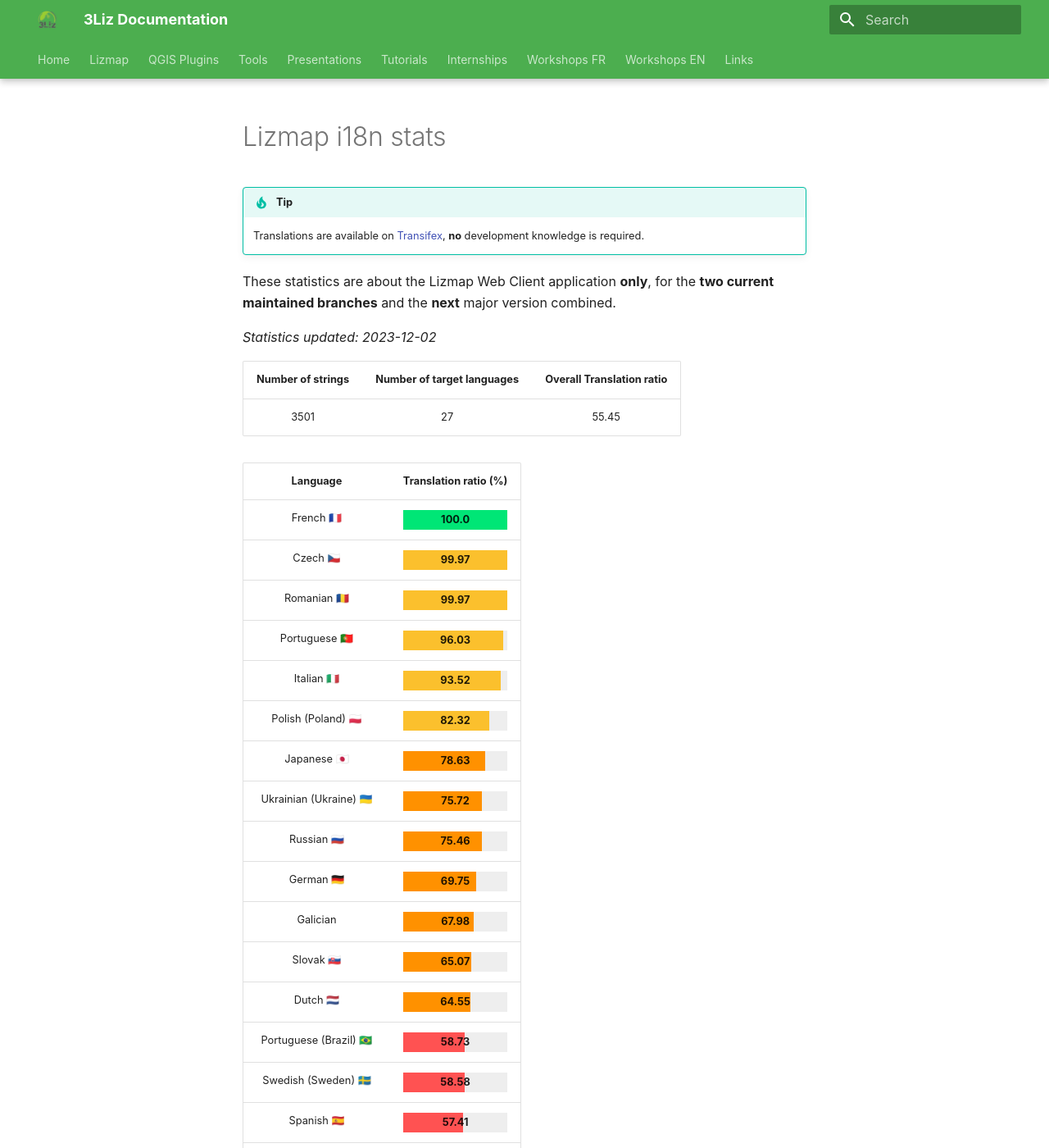
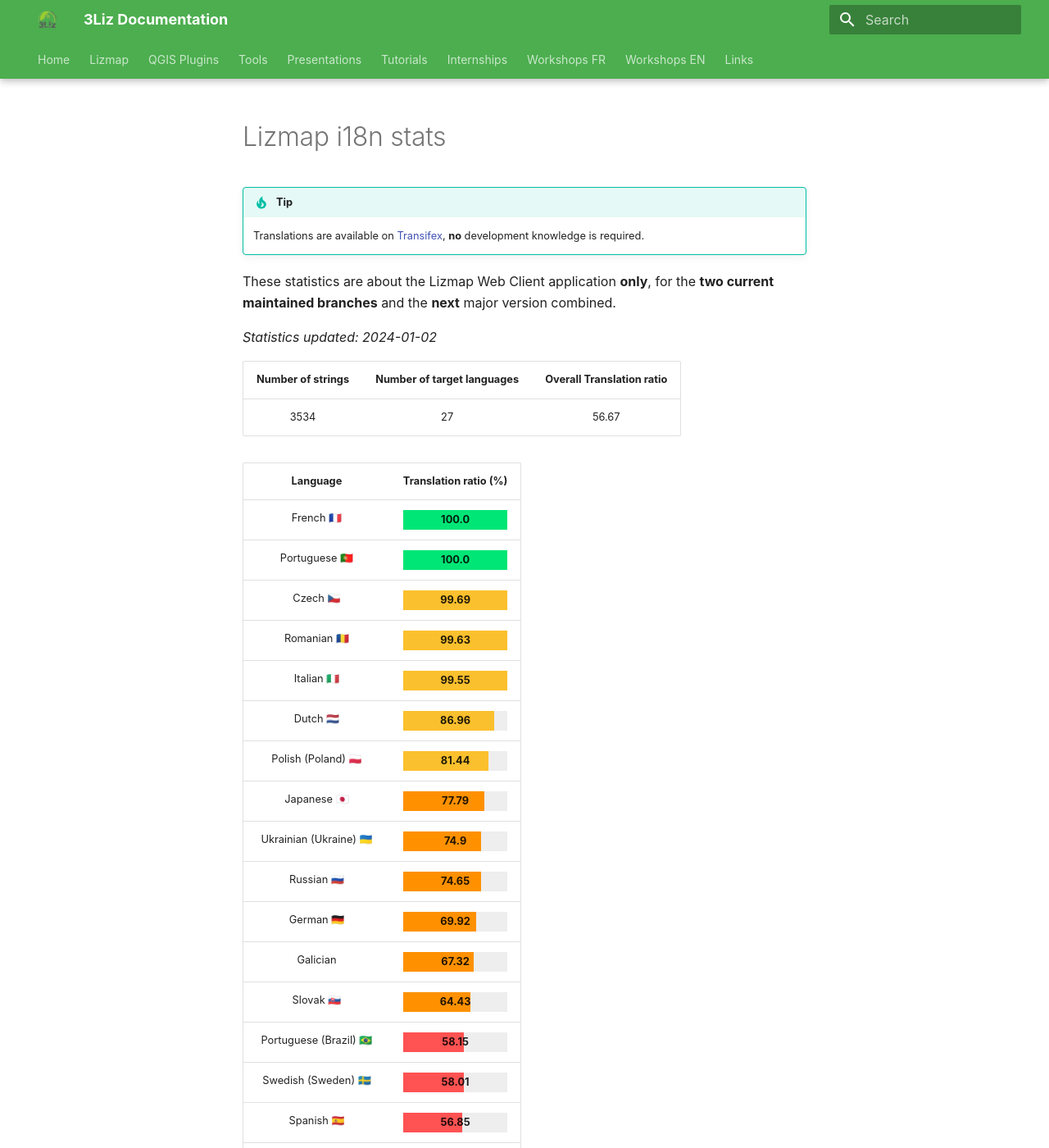
Before and after one commit to 3liz/3liz.github.io, an MkDocs documentation site: the page built from docs/lizmap-i18n-stats.md, in a window 1280 px wide and 1400 px high. Shown: the whole window at 82% size. Built offline with MkDocs 1.6.1 and Material for MkDocs 9.7.7, drawn with Linux system fonts in a browser that asks for light colours; nearby versions of some CDN libraries; some of the changed text lies outside the part shown.

Commit message:
Update statistics from Transifex Lizmap Web Client

```diff
--- a/docs/lizmap-i18n-stats.md
+++ b/docs/lizmap-i18n-stats.md
@@ -10,38 +10,38 @@
 These statistics are about the Lizmap Web Client application **only**, for the **two current
 maintained branches** and the **next** major version combined.
 
-*Statistics updated: 2023-12-02*
+*Statistics updated: 2024-01-02*
 
 | Number of strings | Number of target languages | Overall Translation ratio |
 |:-:|:-:|:-:|
-3501|27|55.45
+3534|27|56.67
 
 | Language | Translation ratio (%) |
 |:-:|:-:|
 French 🇫🇷 |[=100.0% "100.0"]|
-Czech 🇨🇿 |[=99.97% "99.97"]|
-Romanian 🇷🇴 |[=99.97% "99.97"]|
-Portuguese 🇵🇹 |[=96.03% "96.03"]|
-Italian 🇮🇹 |[=93.52% "93.52"]|
-Polish (Poland) 🇵🇱 |[=82.32% "82.32"]|
-Japanese 🇯🇵 |[=78.63% "78.63"]|
-Ukrainian (Ukraine) 🇺🇦 |[=75.72% "75.72"]|
-Russian 🇷🇺 |[=75.46% "75.46"]|
-German 🇩🇪 |[=69.75% "69.75"]|
-Galician  |[=67.98% "67.98"]|
-Slovak 🇸🇰 |[=65.07% "65.07"]|
-Dutch 🇳🇱 |[=64.55% "64.55"]|
-Portuguese (Brazil) 🇧🇷 |[=58.73% "58.73"]|
-Swedish (Sweden) 🇸🇪 |[=58.58% "58.58"]|
-Spanish 🇪🇸 |[=57.41% "57.41"]|
-Hungarian (Hungary) 🇭🇺 |[=50.96% "50.96"]|
-Finnish 🇫🇮 |[=47.59% "47.59"]|
-Slovenian 🇸🇮 |[=40.76% "40.76"]|
-Basque  |[=33.45% "33.45"]|
-Greek 🇬🇷 |[=27.22% "27.22"]|
-Bulgarian 🇧🇬 |[=24.88% "24.88"]|
-Norwegian 🇳🇴 |[=17.08% "17.08"]|
-Spanish (Argentina) 🇦🇷 |[=5.74% "5.74"]|
-Indonesian 🇮🇩 |[=4.43% "4.43"]|
-Serbian (Cyrillic) 🇷🇸 |[=1.23% "1.23"]|
+Portuguese 🇵🇹 |[=100.0% "100.0"]|
+Czech 🇨🇿 |[=99.69% "99.69"]|
+Romanian 🇷🇴 |[=99.63% "99.63"]|
+Italian 🇮🇹 |[=99.55% "99.55"]|
+Dutch 🇳🇱 |[=86.96% "86.96"]|
+Polish (Poland) 🇵🇱 |[=81.44% "81.44"]|
+Japanese 🇯🇵 |[=77.79% "77.79"]|
+Ukrainian (Ukraine) 🇺🇦 |[=74.9% "74.9"]|
+Russian 🇷🇺 |[=74.65% "74.65"]|
+German 🇩🇪 |[=69.92% "69.92"]|
+Galician  |[=67.32% "67.32"]|
+Slovak 🇸🇰 |[=64.43% "64.43"]|
+Portuguese (Brazil) 🇧🇷 |[=58.15% "58.15"]|
+Swedish (Sweden) 🇸🇪 |[=58.01% "58.01"]|
+Spanish 🇪🇸 |[=56.85% "56.85"]|
+Hungarian (Hungary) 🇭🇺 |[=50.45% "50.45"]|
+Slovenian 🇸🇮 |[=50.4% "50.4"]|
+Finnish 🇫🇮 |[=47.11% "47.11"]|
+Basque  |[=33.08% "33.08"]|
+Greek 🇬🇷 |[=26.91% "26.91"]|
+Bulgarian 🇧🇬 |[=24.62% "24.62"]|
+Norwegian 🇳🇴 |[=16.92% "16.92"]|
+Spanish (Argentina) 🇦🇷 |[=5.69% "5.69"]|
+Indonesian 🇮🇩 |[=4.39% "4.39"]|
+Serbian (Cyrillic) 🇷🇸 |[=1.22% "1.22"]|
 Vietnamese (Viet Nam)  |[=0.0% "0.0"]|
```
